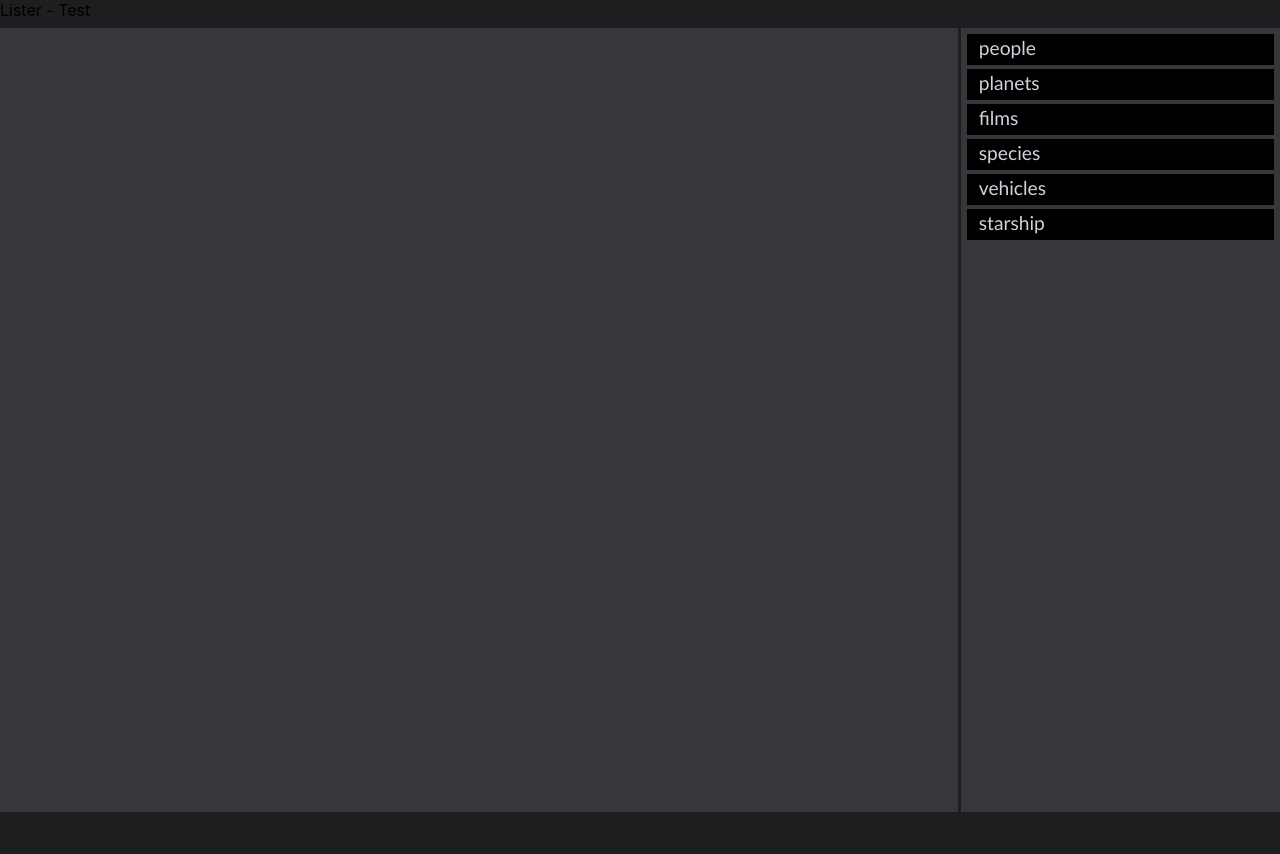
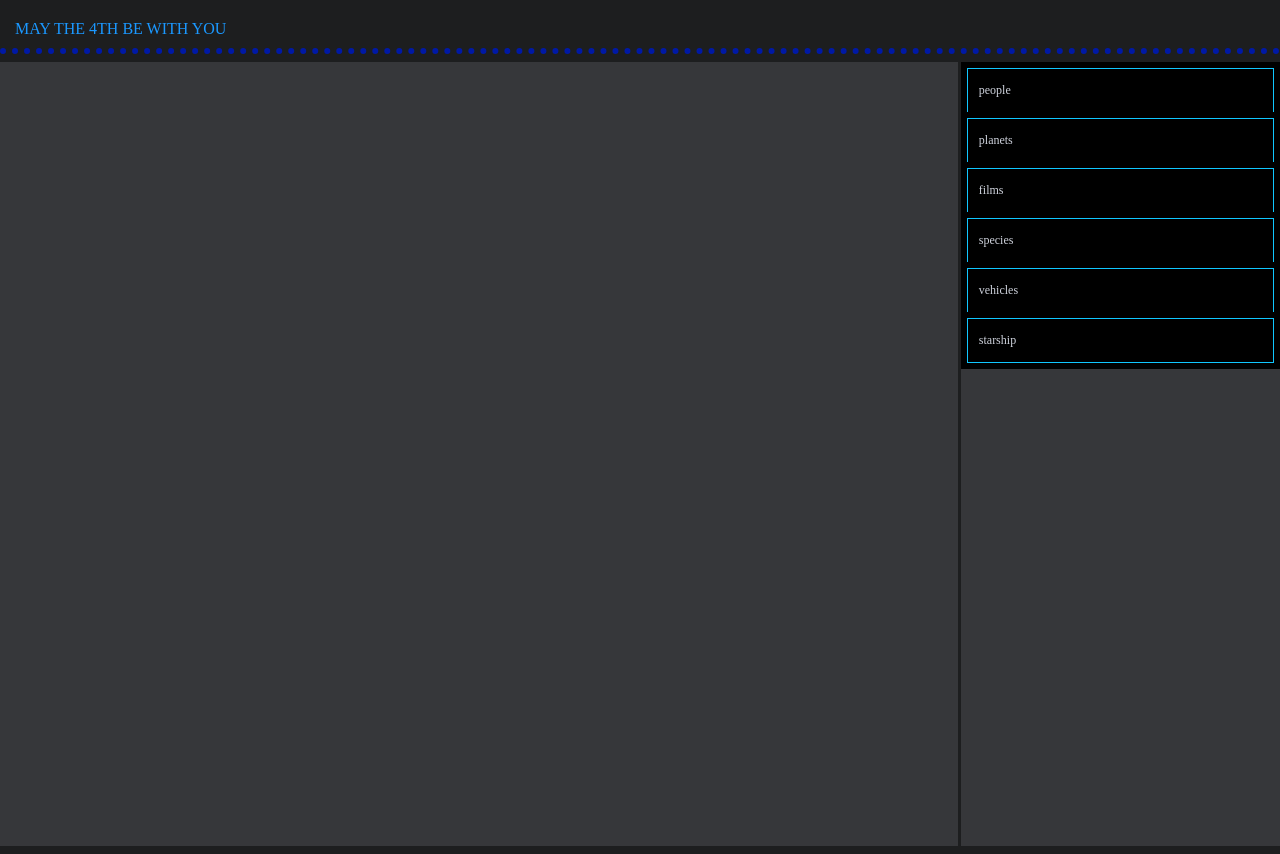
Before and after one commit to Ori-Roll/Lister, a React (Create React App) app: page / in a window 1280 px wide. Before the commit the page ends 820 px from the top, so only its background shows below. Built offline with nearby package versions, Linux system fonts and the light colour scheme.

Commit message:
new header +css stuff

```diff
--- a/src/App.css
+++ b/src/App.css
@@ -6,6 +6,15 @@
 body {
 	background-color: rgb(29, 30, 31);
 	height: 100%;
+}
+
+.app-header {
+	color: rgb(27, 152, 255);
+	font-weight: 400;
+	font-size: 16px;
+	border-bottom: 6px rgb(0, 25, 165) dotted;
+	font-family: "Press Start 2P", cursive;
+	padding: 20px 15px 10px;
 }
 
 .interface {
@@ -24,7 +33,6 @@ body {
 	display: flex;
 	flex-direction: column;
 	justify-content: flex-start;
-	/* max-width: 60%; */
 }
 
 .group-list {
@@ -39,7 +47,7 @@ body {
 	font: 50 1.2em "Gill Sans", "Gill Sans MT", Calibri, "Trebuchet MS", sans-serif;
 	width: 100%;
 	margin: 0 0 4px;
-	padding: 2px 12px 6px;
+	padding: 2px 12px 12px 15px;
 	border: none;
 	cursor: pointer;
 }
@@ -49,7 +57,22 @@ body {
 	overflow: clip;
 	text-overflow: clip;
 	max-width: 60%;
-	padding: 8px 0 0;
+	padding: 4px 0 6px;
+	font-family: "Press Start 2P", cursive;
+	font-size: 12px;
+	font-weight: 50;
+}
+
+.group {
+	display: block;
+	overflow: clip;
+	text-overflow: clip;
+	padding: 15px 12px 15px;
+	font-family: "Press Start 2P", cursive;
+	font-size: 12px;
+	font-weight: 50;
+	margin: 0 0 5px;
+	box-shadow: inset 0px 0px 0px 1px rgb(16, 199, 255), 0px 0px 0px 6px rgba(0, 0, 0, 1);
 }
 
 .items-loading-screen {
@@ -62,6 +85,9 @@ body {
 .name,
 .title {
 	color: rgb(27, 152, 255);
-	font-weight: 500;
-	font-size: 24px;
+	font-weight: 400;
+	font-size: 14px;
+	border-bottom: 6px rgb(0, 25, 165) dotted;
+	padding: 15px 0 10px;
+	margin: 0 0 12px;
 }
--- a/src/App.js
+++ b/src/App.js
@@ -26,7 +26,7 @@ function findFirstNameInObj(name, obj) {
 function App() {
 	return (
 		<div className='App'>
-			<header className='App-header'>Lister - Test</header>
+			<header className='app-header'>MAY THE 4TH BE WITH YOU</header>
 			<Main />
 		</div>
 	);
```
